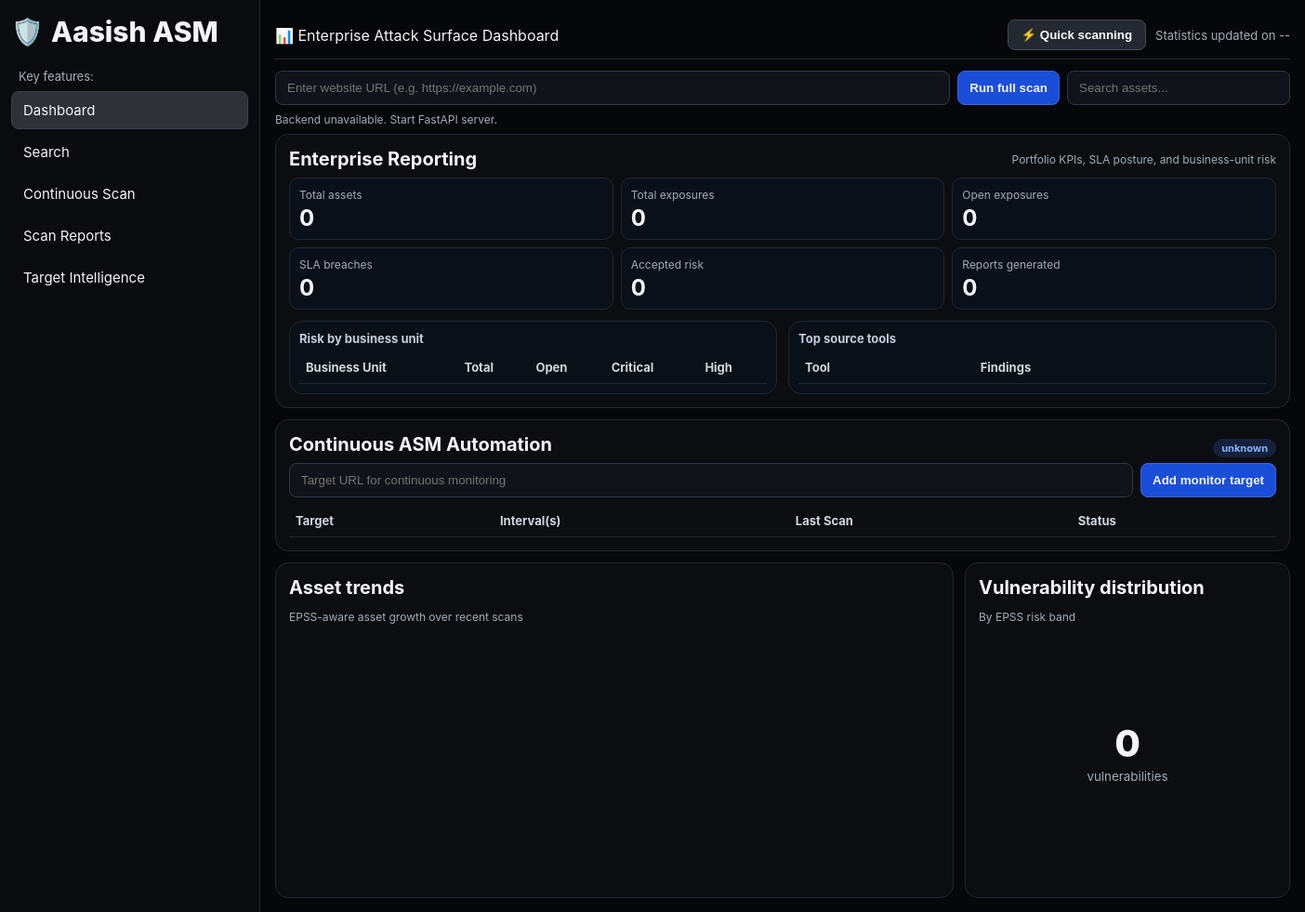
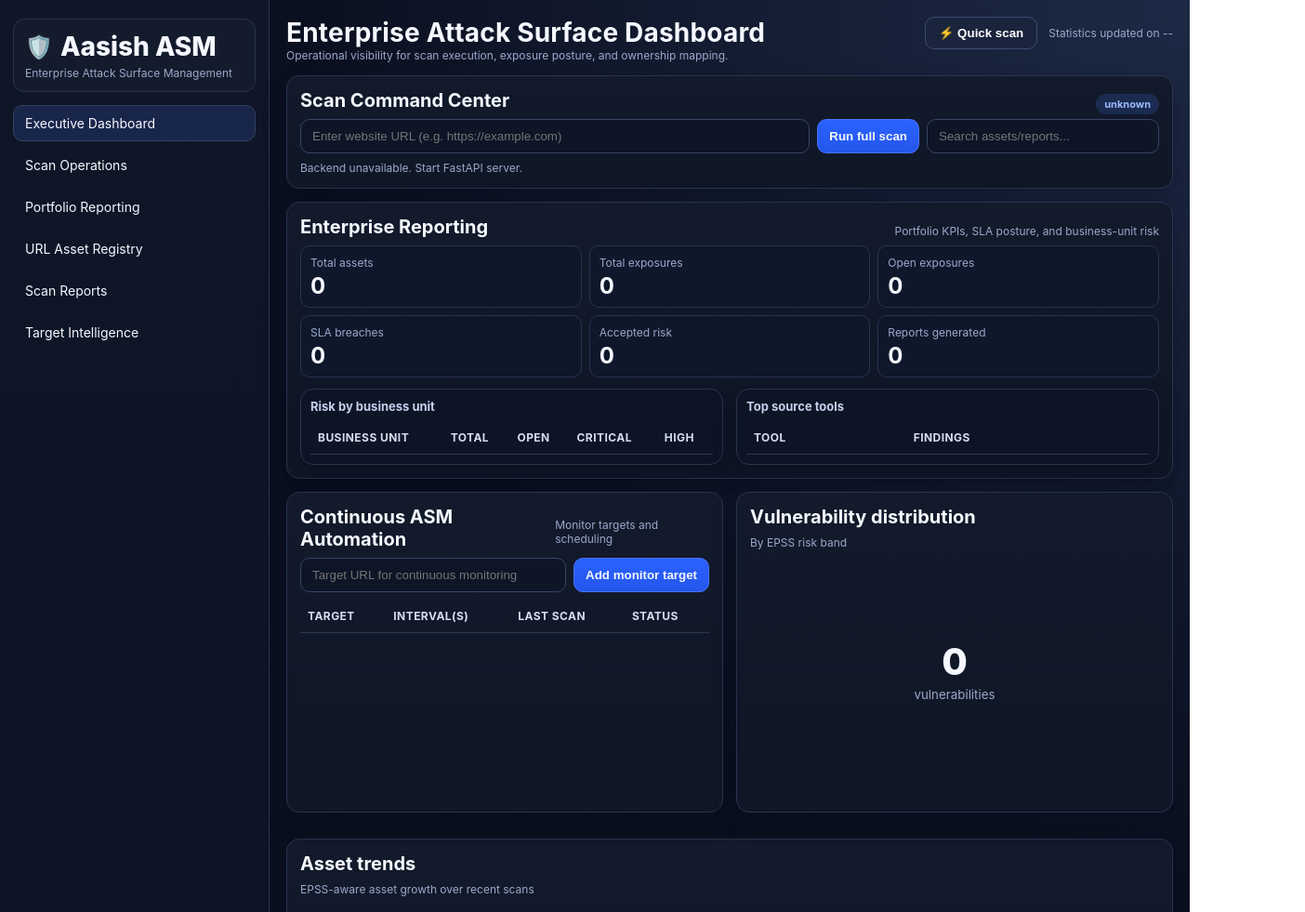
Before and after one commit to witness-me-maddy/ASM-Texas-College-Final-year-Aasish, a plain HTML site: page frontend/index.html in a window 1280 px wide. Shown: the top 981 px of the page at 93% size, 1404 px wide, since content can reach past the window. Drawn offline with Linux system fonts and the light colour scheme; no server answers.

Commit message:
Redesign frontend with professional enterprise dashboard layout

```diff
--- a/frontend/index.html
+++ b/frontend/index.html
@@ -9,34 +9,48 @@
 <body>
   <div class="app-shell">
     <aside class="sidebar">
+      <div class="brand-block">
         <div class="logo">🛡️ <span>Aasish ASM</span></div>
-      <p class="menu-title">Key features:</p>
+        <p class="subtitle">Enterprise Attack Surface Management</p>
+      </div>
       <nav class="menu">
-        <a class="active" href="#">Dashboard</a>
-        <a href="#scanner">Search</a>
-        <a href="#automation">Continuous Scan</a>
+        <a class="active" href="#">Executive Dashboard</a>
+        <a href="#scanner">Scan Operations</a>
+        <a href="#portfolioReporting">Portfolio Reporting</a>
+        <a href="#assetByUrl">URL Asset Registry</a>
         <a href="#reports">Scan Reports</a>
         <a href="#targetDetails">Target Intelligence</a>
       </nav>
-      <div class="profile">CN&nbsp;&nbsp;<strong>admin</strong></div>
+      <div class="profile">
+        <span class="muted">Signed in as</span>
+        <strong>admin</strong>
+      </div>
     </aside>
 
     <main class="main">
       <header class="topbar">
-        <div class="top-left">📊 Enterprise Attack Surface Dashboard</div>
+        <div>
+          <h1>Enterprise Attack Surface Dashboard</h1>
+          <p class="muted">Operational visibility for scan execution, exposure posture, and ownership mapping.</p>
+        </div>
         <div class="top-right">
-          <button id="quickScanBtn" class="quick-btn">⚡ Quick scanning</button>
-          <span id="updatedAt">Statistics updated on --</span>
+          <button id="quickScanBtn" class="quick-btn">⚡ Quick scan</button>
+          <span id="updatedAt" class="timestamp">Statistics updated on --</span>
         </div>
       </header>
 
-      <section class="scan-strip scan-strip-main" id="scanner">
+      <section class="hero-card" id="scanner">
+        <div class="hero-head row-between">
+          <h2>Scan Command Center</h2>
+          <span id="automationState" class="badge bg-Low">unknown</span>
+        </div>
+        <div class="scan-strip scan-strip-main">
           <input id="scanUrlInput" type="url" placeholder="Enter website URL (e.g. https://example.com)" />
           <button id="scanNowBtn">Run full scan</button>
-        <input id="searchInput" type="search" placeholder="Search assets..." />
+          <input id="searchInput" type="search" placeholder="Search assets/reports..." />
+        </div>
+        <div id="scanStatus" class="muted"></div>
       </section>
-      <div id="scanStatus" class="muted"></div>
-
 
       <section class="panel" id="portfolioReporting">
         <div class="row-between">
@@ -69,10 +83,11 @@
         </div>
       </section>
 
-      <section class="panel" id="automation">
+      <section class="grid-2">
+        <article class="panel" id="automation">
           <div class="row-between">
             <h3>Continuous ASM Automation</h3>
-          <span id="automationState" class="badge bg-Low">unknown</span>
+            <span class="muted">Monitor targets and scheduling</span>
           </div>
           <div class="scan-strip">
             <input id="monitorUrlInput" type="url" placeholder="Target URL for continuous monitoring" />
@@ -84,14 +99,6 @@
             </thead>
             <tbody id="monitorRows"></tbody>
           </table>
-      </section>
-
-      <section class="grid-2">
-        <article class="panel">
-          <h3>Asset trends</h3>
-          <p class="muted">EPSS-aware asset growth over recent scans</p>
-          <canvas id="trendCanvas" width="700" height="260"></canvas>
-          <div class="legend" id="assetLegend"></div>
         </article>
 
         <article class="panel">
@@ -105,6 +112,12 @@
         </article>
       </section>
 
+      <section class="panel">
+        <h3>Asset trends</h3>
+        <p class="muted">EPSS-aware asset growth over recent scans</p>
+        <canvas id="trendCanvas" width="700" height="260"></canvas>
+        <div class="legend" id="assetLegend"></div>
+      </section>
 
       <section class="panel" id="assetByUrl">
         <div class="row-between">
--- a/frontend/styles.css
+++ b/frontend/styles.css
@@ -1,79 +1,197 @@
 :root {
-  --bg: #060709;
-  --panel: #0b0d11;
-  --line: #22262c;
-  --text: #f2f4f8;
-  --muted: #a3adb8;
-  --yellow: #f1c40f;
-  --orange: #ff8c1a;
-  --red: #ef3b3b;
-  --blue: #3a7bfd;
+  --bg: #0b1020;
+  --bg-soft: #131a2e;
+  --panel: #121a2b;
+  --panel-2: #0f1626;
+  --line: #29344f;
+  --line-soft: #33405f;
+  --text: #f5f8ff;
+  --muted: #9aa9ca;
+  --blue: #4a7dff;
+  --blue-soft: rgba(74, 125, 255, 0.18);
+  --yellow: #f6c54f;
+  --orange: #ff9d42;
+  --red: #ff6a6a;
+  --green: #41d39a;
 }
+
 * { box-sizing: border-box; }
-body { margin: 0; background: var(--bg); color: var(--text); font-family: Inter, Segoe UI, sans-serif; }
-.app-shell { display: grid; grid-template-columns: 280px 1fr; min-height: 100vh; }
-.sidebar { border-right: 1px solid var(--line); padding: 16px 12px; background: #090b0f; display: flex; flex-direction: column; }
-.logo { font-size: 28px; font-weight: 800; display: flex; align-items: center; gap: 8px; margin-bottom: 10px; }
-.logo span { font-size: 30px; }
-.menu-title { color: var(--muted); margin: 12px 8px 8px; font-size: 13px; }
-.menu { display: grid; gap: 4px; }
-.menu a { color: var(--text); text-decoration: none; padding: 10px 12px; border-radius: 8px; border: 1px solid transparent; font-size: 15px; }
-.menu a.active, .menu a:hover { background: #2e3138; border-color: #3b4049; }
-.profile { margin-top: auto; border: 1px solid var(--line); border-radius: 9px; padding: 10px; }
-.main { padding: 12px 16px; }
-.topbar { height: 52px; border-bottom: 1px solid var(--line); display: flex; justify-content: space-between; align-items: center; margin-bottom: 12px; }
-.top-right { display: flex; align-items: center; gap: 10px; color: var(--muted); font-size: 13px; }
-.quick-btn { background: #242830; color: #fff; border: 1px solid #434b57; border-radius: 8px; padding: 8px 14px; font-weight: 700; }
+html, body { margin: 0; padding: 0; }
+body {
+  background: radial-gradient(circle at top right, #1d2945 0%, var(--bg) 45%);
+  color: var(--text);
+  font-family: Inter, Segoe UI, Roboto, Helvetica, Arial, sans-serif;
+}
+
+.app-shell { display: grid; grid-template-columns: 290px 1fr; min-height: 100vh; }
+
+.sidebar {
+  background: linear-gradient(180deg, #0f1628 0%, #0b1222 100%);
+  border-right: 1px solid var(--line);
+  padding: 20px 14px;
+  display: flex;
+  flex-direction: column;
+  gap: 14px;
+}
+.brand-block { border: 1px solid var(--line); border-radius: 12px; padding: 12px; background: rgba(255, 255, 255, 0.02); }
+.logo { font-size: 24px; font-weight: 800; display: flex; align-items: center; gap: 8px; margin-bottom: 4px; }
+.logo span { font-size: 28px; }
+.subtitle { margin: 0; color: var(--muted); font-size: 12px; }
+
+.menu { display: grid; gap: 6px; }
+.menu a {
+  color: var(--text);
+  text-decoration: none;
+  font-size: 14px;
+  border: 1px solid transparent;
+  padding: 10px 12px;
+  border-radius: 10px;
+  transition: all .15s ease;
+}
+.menu a:hover,
+.menu a.active { background: rgba(74, 125, 255, .16); border-color: var(--line-soft); }
+
+.profile {
+  margin-top: auto;
+  border: 1px solid var(--line);
+  border-radius: 10px;
+  padding: 10px;
+  display: grid;
+  gap: 3px;
+}
+
+.main { padding: 18px; }
+
+.topbar {
+  display: flex;
+  justify-content: space-between;
+  gap: 12px;
+  align-items: flex-start;
+  margin-bottom: 14px;
+}
+.topbar h1 { margin: 0; font-size: 28px; letter-spacing: .2px; }
+.top-right { display: flex; align-items: center; gap: 12px; }
+.timestamp { color: var(--muted); font-size: 12px; }
+
+.quick-btn {
+  background: #1a243d;
+  color: #fff;
+  border: 1px solid #3a4b72;
+  border-radius: 10px;
+  padding: 9px 14px;
+  font-weight: 700;
+}
+
+.hero-card,
+.panel {
+  background: linear-gradient(180deg, var(--panel) 0%, var(--panel-2) 100%);
+  border: 1px solid var(--line);
+  border-radius: 14px;
+  padding: 14px;
+  margin-bottom: 14px;
+  box-shadow: 0 10px 24px rgba(5, 8, 18, .28);
+}
+.hero-head h2 { margin: 0 0 8px; font-size: 20px; }
+
+.row-between { display: flex; justify-content: space-between; align-items: center; gap: 8px; }
+h3 { margin: 0 0 8px; font-size: 20px; }
+h4 { margin: 0 0 8px; font-size: 13px; color: #c4d0eb; }
+
+input, button {
+  background: #0e1527;
+  border: 1px solid #384666;
+  color: var(--text);
+  border-radius: 10px;
+  padding: 10px 12px;
+}
+button {
+  cursor: pointer;
+  background: linear-gradient(180deg, #2b62ff 0%, #2356eb 100%);
+  border-color: #4a74ff;
+  font-weight: 700;
+}
+
 .scan-strip { display: grid; grid-template-columns: 1fr auto; gap: 8px; margin-bottom: 8px; }
-.scan-strip-main { grid-template-columns: 1fr auto 240px; }
-input, button { background: #101319; border: 1px solid #313742; color: var(--text); border-radius: 8px; padding: 10px 12px; }
-button { cursor: pointer; background: #1b4ed8; border-color: #3c63db; font-weight: 700; }
-.muted { color: var(--muted); font-size: 12px; margin-bottom: 8px; }
-.grid-2 { display: grid; grid-template-columns: 1fr 1fr; gap: 12px; margin-bottom: 12px; }
-.panel { background: var(--panel); border: 1px solid var(--line); border-radius: 14px; padding: 14px; margin-bottom: 12px; }
-h3 { margin: 0 0 8px; font-size: 20px; }
-h4 { margin: 0 0 6px; font-size: 13px; color: #c2ccdd; }
-.row-between { display: flex; justify-content: space-between; align-items: center; }
+.scan-strip-main { grid-template-columns: 1fr auto 250px; }
+
+.grid-2 { display: grid; grid-template-columns: 1fr 1fr; gap: 14px; margin-bottom: 14px; }
+.compact-grid { margin-bottom: 0; }
+
+.kpi-grid { display: grid; grid-template-columns: repeat(6, minmax(0, 1fr)); gap: 8px; margin-bottom: 12px; }
+.kpi-card {
+  border: 1px solid var(--line);
+  border-radius: 10px;
+  background: #0f172b;
+  padding: 10px;
+  display: grid;
+  gap: 6px;
+}
+.kpi-card span { color: var(--muted); font-size: 12px; }
+.kpi-card strong { font-size: 24px; line-height: 1; }
+
+.panel-inset { margin: 0; padding: 10px; background: #0d1426; }
+
+table { width: 100%; border-collapse: collapse; }
+th, td {
+  border-bottom: 1px solid rgba(61, 75, 106, .65);
+  padding: 10px 8px;
+  text-align: left;
+  font-size: 12px;
+  vertical-align: top;
+}
+th {
+  color: #d5def0;
+  font-size: 12px;
+  text-transform: uppercase;
+  letter-spacing: .45px;
+}
+
+.clickable-row { cursor: pointer; }
+.clickable-row:hover { background: rgba(74, 125, 255, .08); }
+
 .legend { display: flex; flex-wrap: wrap; gap: 10px 16px; margin-top: 8px; color: #d4dae3; font-size: 12px; }
 .legend .dot { width: 10px; height: 10px; border-radius: 999px; display: inline-block; margin-right: 6px; }
+
 .donut-wrap { position: relative; display: grid; place-items: center; min-height: 260px; }
 .donut-center { position: absolute; text-align: center; }
 .donut-center span { font-size: 40px; font-weight: 800; display: block; }
 .donut-center small { color: var(--muted); }
-table { width: 100%; border-collapse: collapse; }
-th, td { border-bottom: 1px solid var(--line); padding: 9px 7px; text-align: left; font-size: 12px; vertical-align: top; }
-th { color: #d0d6e0; font-size: 13px; }
-.clickable-row { cursor: pointer; }
-.clickable-row:hover { background: rgba(58,123,253,.08); }
-.badge { display: inline-block; border-radius: 999px; padding: 3px 9px; font-size: 11px; font-weight: 700; }
-.bg-Low { background: rgba(58,123,253,.18); color: #8ab2ff; }
-.bg-Medium { background: rgba(241,196,15,.18); color: #ffd95a; }
-.bg-High { background: rgba(255,140,26,.18); color: #ffb265; }
-.bg-Critical { background: rgba(239,59,59,.18); color: #ff8f8f; }
+
 .findings { list-style: none; margin: 0; padding: 0; display: grid; gap: 8px; }
-.findings li { border: 1px solid #2b3038; border-radius: 10px; padding: 10px; display: flex; justify-content: space-between; gap: 10px; }
+.findings li {
+  border: 1px solid var(--line);
+  background: #0d1528;
+  border-radius: 10px;
+  padding: 10px;
+  display: flex;
+  justify-content: space-between;
+  gap: 10px;
+}
+
 .detail-grid { display: grid; grid-template-columns: repeat(4, minmax(0, 1fr)); gap: 10px; }
-.detail-card { border: 1px solid var(--line); background: #0a101a; border-radius: 10px; padding: 10px; }
+.detail-card { border: 1px solid var(--line); background: #0c1426; border-radius: 10px; padding: 10px; }
 .detail-card p { margin: 0; font-size: 12px; line-height: 1.5; }
 .detail-card ul { margin: 0; padding-left: 16px; font-size: 12px; }
 .detail-card.wide { grid-column: span 2; }
+
+.badge { display: inline-block; border-radius: 999px; padding: 4px 9px; font-size: 11px; font-weight: 700; }
+.bg-Low { background: var(--blue-soft); color: #9abbff; }
+.bg-Medium { background: rgba(246, 197, 79, .18); color: #ffd77d; }
+.bg-High { background: rgba(255, 157, 66, .18); color: #ffbe82; }
+.bg-Critical { background: rgba(255, 106, 106, .18); color: #ff9f9f; }
+
 .hidden { display: none; }
+.muted { color: var(--muted); font-size: 12px; margin: 0; }
+
+@media (max-width: 1450px) {
+  .kpi-grid { grid-template-columns: repeat(3, minmax(0, 1fr)); }
+}
+
 @media (max-width: 1200px) {
   .app-shell { grid-template-columns: 1fr; }
   .sidebar { display: none; }
-  .scan-strip, .scan-strip-main { grid-template-columns: 1fr; }
+  .scan-strip, .scan-strip-main,
   .grid-2, .detail-grid { grid-template-columns: 1fr; }
   .detail-card.wide { grid-column: auto; }
+  .topbar { flex-direction: column; align-items: flex-start; }
 }
-
-
-.kpi-grid { display: grid; grid-template-columns: repeat(6, minmax(0, 1fr)); gap: 8px; margin-bottom: 12px; }
-.kpi-card { border: 1px solid var(--line); border-radius: 10px; background: #0a101a; padding: 10px; display: grid; gap: 6px; }
-.kpi-card span { color: var(--muted); font-size: 12px; }
-.kpi-card strong { font-size: 24px; line-height: 1; }
-.compact-grid { margin-bottom: 0; }
-.panel-inset { margin: 0; padding: 10px; background: #0a1018; }
-
-@media (max-width: 1400px) {
-  .kpi-grid { grid-template-columns: repeat(3, minmax(0, 1fr)); }
-}
```
Lines whose indentation alone changed are shown as unchanged.
